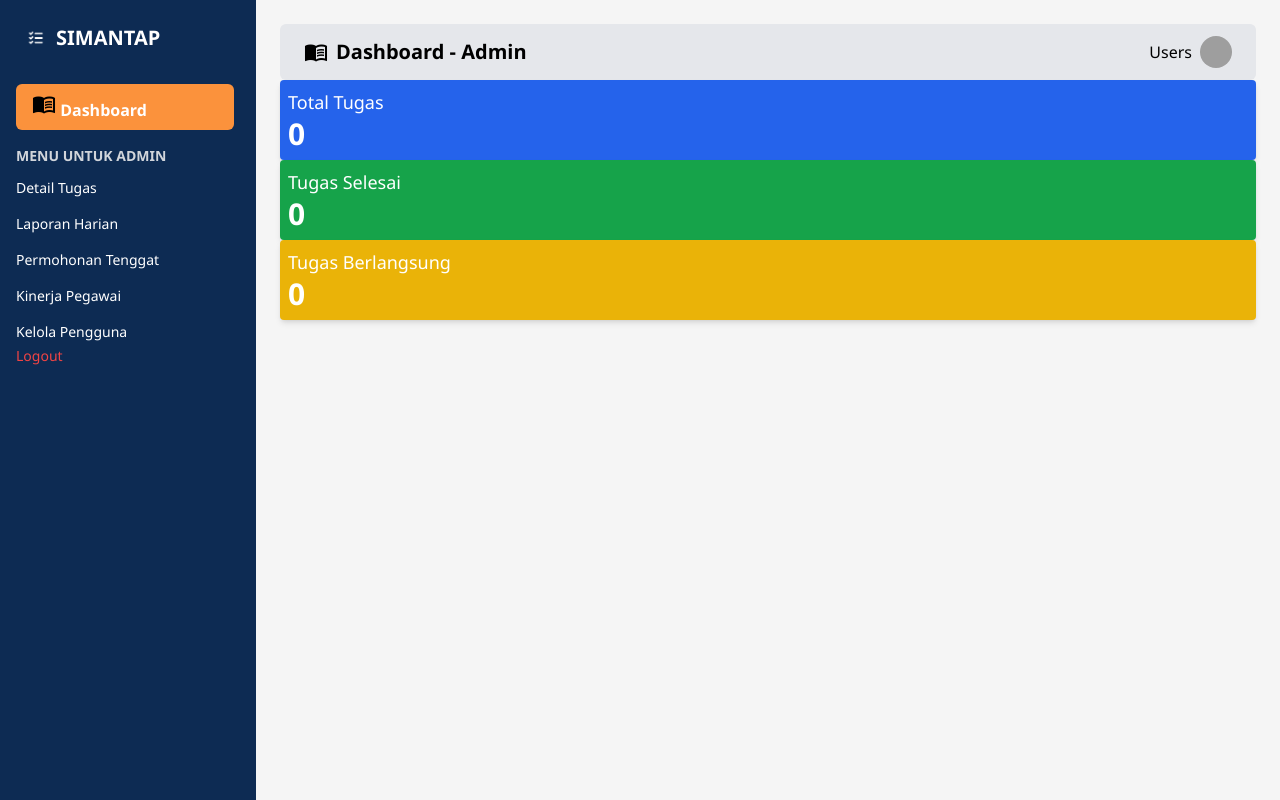
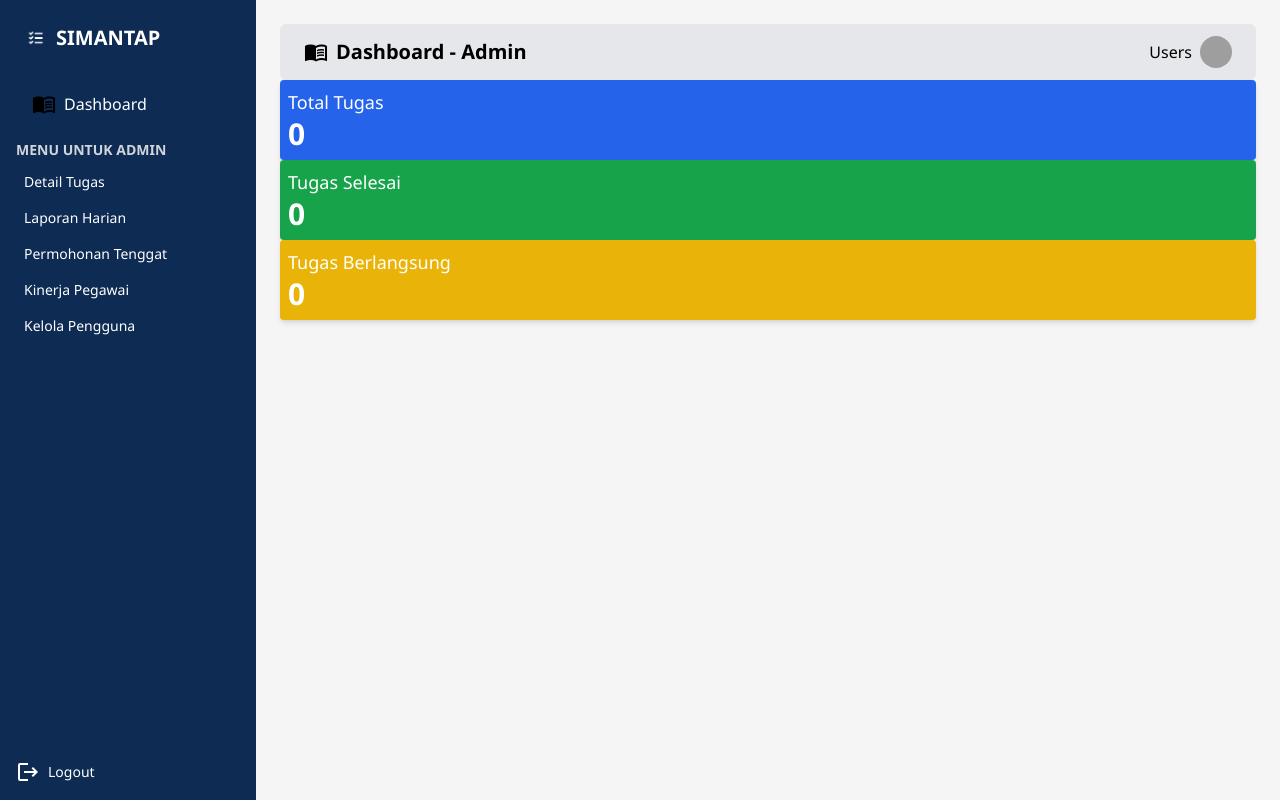
Before and after one commit to nabilailmukomputer/dpmtsp, a PHP site: page /page/admin/dashboard.php in a window 1280 px wide. Run offline with PHP 8.4, Linux system fonts and the light colour scheme; data that the repository does not hold is empty; some libraries are stand-ins or nearby versions; grey boxes are pictures that could not be loaded.

Commit message:
update dashboard

```diff
--- a/index.php
+++ b/index.php
@@ -14,7 +14,7 @@
 <body class="bg-gradient-to-b from-[#5C6BC0] to-[#E0E9F5] min-h-screen text-white font-sans">
 
   <!-- Navbar -->
-  <nav class="flex justify-between items-center px-10 py-4 bg-transparent">
+  <nav class="flex justify-between items-center px-8 py-4 bg-transparent">
     <div class="flex items-center space-x-2">
       <img src="assets/titik_tiga.png" alt="Logo" class="w-10 h-10"/>
       <h1 class="text-2xl md:text-3xl font-bold text-white">SIMANTAP</h1>
--- a/page/admin/dashboard.php
+++ b/page/admin/dashboard.php
@@ -36,7 +36,7 @@ $dikerjakan = $data['status'];
 
   <div class="flex h-screen">
     <!-- Sidebar -->
-    <aside class="w-64 bg-[#0D2B53] text-white flex flex-col">
+   <aside class="w-64 bg-[#0D2B53] text-white flex flex-col min-h-screen">
       <!-- Logo dan SIMANTAP -->
       <div class="flex items-center px-6 py-6 text-xl font-bold space-x-2">
         <img src="assets/titik_tiga.png" alt="Logo" class="w-6 h-6"/>
@@ -44,24 +44,40 @@ $dikerjakan = $data['status'];
       </div>
 
       <!-- Tombol Dashboard -->
-
-      <button class="mx-4 my-2 py-2 px-4 bg-orange-400 rounded-md text-white font-semibold hover:bg-orange-500 w-[85%] text-left"><span class="material-icons text-black">menu_book</span>
-        Dashboard
+      <button class="flex items-center gap-2 mx-4 my-2 py-2 px-4 rounded-md text-white font-medium hover:bg-orange-500 w-[85%] text-left transition duration-300 hover:translate-x-1 hover:bg-opacity-90">
+        <span class="material-icons text-black">menu_book</span>
+        <span class="text-white">Dashboard</span>
       </button>
 
       <!-- Menu Admin -->
       <nav class="mt-2 px-4">
-
         <h2 class="text-sm font-bold text-gray-300 mb-2">MENU UNTUK ADMIN</h2>
         <ul class="space-y-2 text-sm">
-          <li><a href="detail.php" class="block py-1 hover:underline">Detail Tugas</a></li>
-          <li><a href="laporan.php" class="block py-1 hover:underline">Laporan Harian</a></li>
-          <li><a href="tenggat.php" class="block py-1 hover:underline">Permohonan Tenggat</a></li>
-          <li><a href="kinerja_pegawai.php" class="block py-1 hover:underline">Kinerja Pegawai</a></li>
-          <li><a href="kelola_admin.php" class="block py-1 hover:underline">Kelola Pengguna</a></li>
-          <a href="../logout.php" class="text-red-500 hover:underline">Logout</a>
+          <li>
+            <a href="detail.php" class="block py-1 px-2 rounded hover:bg-orange-500 hover:text-white transition duration-300 hover:translate-x-1">Detail Tugas</a>
+          </li>
+          <li>
+            <a href="laporan.php" class="block py-1 px-2 rounded hover:bg-orange-500 hover:text-white transition duration-300 hover:translate-x-1">Laporan Harian</a>
+          </li>
+          <li>
+            <a href="tenggat.php" class="block py-1 px-2 rounded hover:bg-orange-500 hover:text-white transition duration-300 hover:translate-x-1">Permohonan Tenggat</a>
+          </li>
+          <li>
+            <a href="kinerja_pegawai.php" class="block py-1 px-2 rounded hover:bg-orange-500 hover:text-white transition duration-300 hover:translate-x-1">Kinerja Pegawai</a>
+          </li>
+          <li>
+            <a href="kelola_admin.php" class="block py-1 px-2 rounded hover:bg-orange-500 hover:text-white transition duration-300 hover:translate-x-1">Kelola Pengguna</a>
+          </li>
         </ul>
       </nav>
+
+       <div class="mt-auto px-4 py-4">
+        <a href="../logout.php" class="flex items-center gap-2 text-white-500 hover:underline text-sm transition duration-300">
+          <span class="material-icons">logout</span>
+          <span>Logout</span>
+        </a>
+      </div>
+
     </aside>
 
     <!-- Main Content -->
```
Also changed, not shown: contact.php (+24 -9 lines), tentang.php (+21 -6 lines), page/login.php (line endings or trailing spaces).
